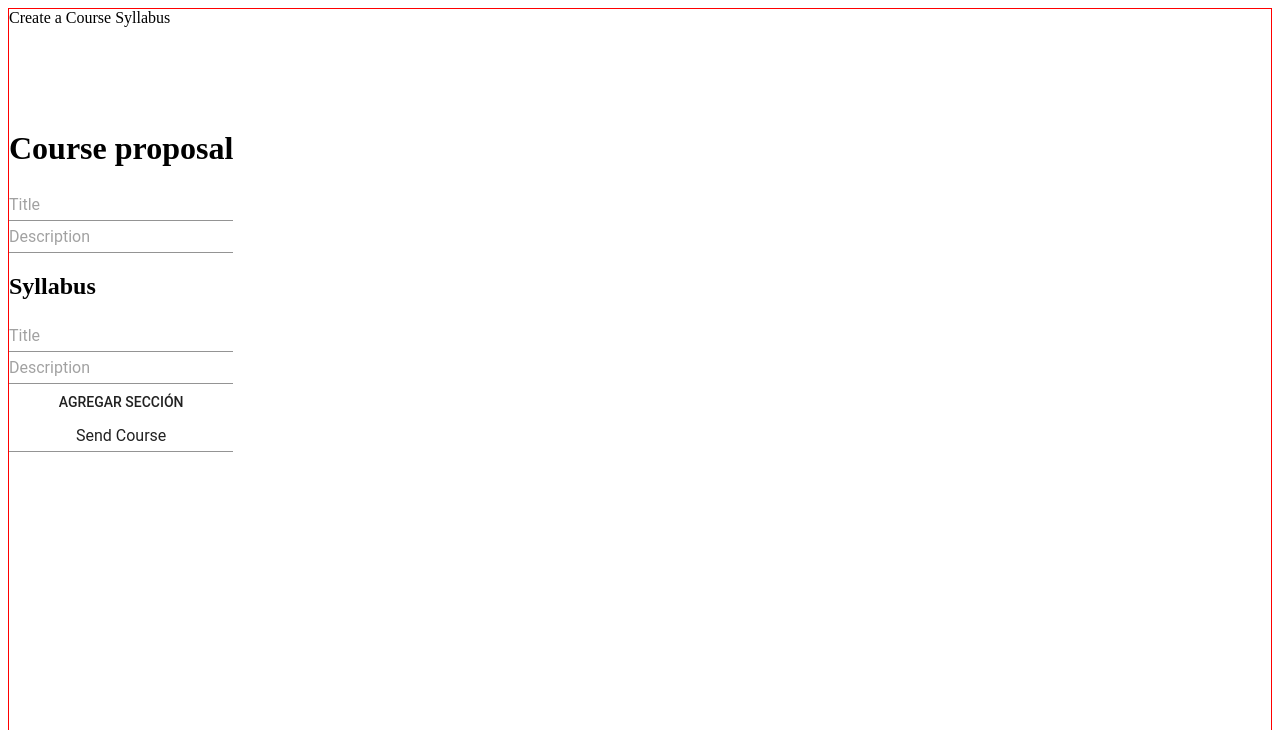
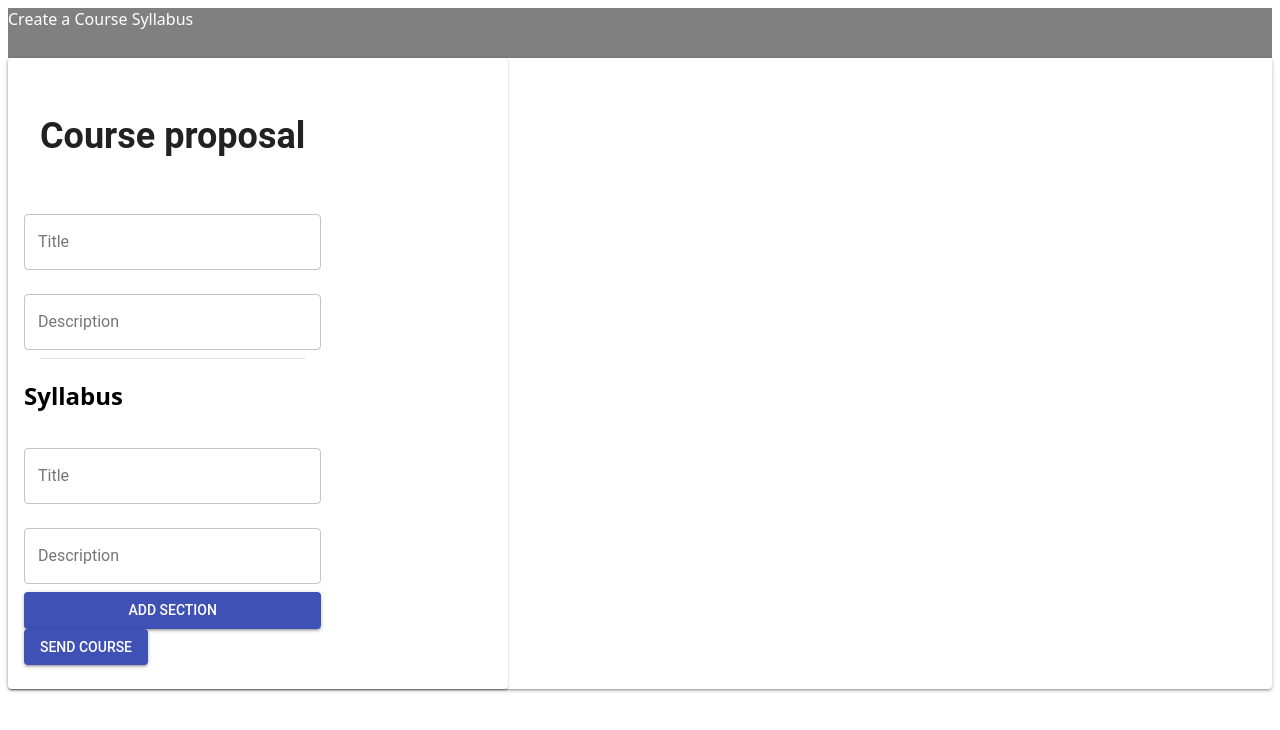
Before and after one commit to LeonidasEsteban/course-polling, a Next.js app: page / in a window 1280 px wide. Shown: the top 730 px of the page. Built offline with nearby package versions, Linux system fonts and the light colour scheme.

Commit message:
ui thing

```diff
--- a/components/form.js
+++ b/components/form.js
@@ -3,14 +3,27 @@ import FormControl from '@material-ui/core/FormControl';
 import FormGroup from '@material-ui/core/FormGroup';
 import Input from '@material-ui/core/Input';
 import Button from '@material-ui/core/Button';
+import Card from '@material-ui/core/Card';
+import CardHeader from '@material-ui/core/CardHeader';
+import CardContent from '@material-ui/core/CardContent';
+import { withStyles } from '@material-ui/core/styles';
+import Paper from '@material-ui/core/Paper';
+import Typography from '@material-ui/core/Typography';
+import TextField from '@material-ui/core/TextField';
+import Divider from '@material-ui/core/Divider';
 
+const styles = {
+  card: {
+    maxWidth: 500,
+  }
+}
 
 function Section() {
   return (
     <>
       <FormGroup>
-        <Input name="section-title" placeholder="Title" />
-        <Input name="section-description" placeholder="Description" />
+        <TextField variant="outlined" name="section-title" margin="normal" label="Title" />
+        <TextField variant="outlined" name="section-description" margin="normal" label="Description" />
       </FormGroup>
     </>
   )
@@ -48,31 +61,50 @@ class Form extends Component {
       }
     })
     if(response.status === 200) {
-      const data = await response.json()
-      console.log(data)
+      // const data = await response.json()
+      console.log(await response.text())
     }
   }
   form = createRef()
   render() {
     return (
+      <Paper>
+        <Card className={this.props.classes.card}>
+          <CardContent>
             <form onSubmit={this.handleSubmit} ref={this.form} method="POST">
               <FormControl>
-          <h1>Course proposal</h1>
-          <Input name="title" placeholder="Title" />
-          <Input name="description" placeholder="Description" />
+                <CardHeader title={<h2>Course proposal</h2>} />
+                <TextField
+                  name="title"
+                  variant="outlined"
+                  label="Title"
+                  margin="normal"
+                />
+                <TextField
+                  name="description"
+                  label="Description"
+                  variant="outlined"
+                  margin="normal"
+                />
+                <Divider variant="middle" />
                 <div>
                   <h2>Syllabus</h2>
                 </div>
                 {
                   this.state.sectionList.map(() => <Section/>)
                 }
-          <Button onClick={this.onClickAdd}>Agregar Sección</Button>
-          <Input type="submit" value="Send Course"/>
+                <Button variant="contained" color="primary" onClick={this.onClickAdd}>Add section</Button>
+                <div>
+                  <Button type="submit" variant="contained" color="primary">Send Course</Button>
+                </div>
               </FormControl>
             </form>
+          </CardContent>
+        </Card>
+      </Paper>
     )
   }
 }
 
 
-export default Form
+export default withStyles(styles)(Form)
--- a/pages/index.js
+++ b/pages/index.js
@@ -6,18 +6,20 @@ import Form from '../components/form'
 import Sidebar from '../components/sidebar'
 const Layout = styled.div`
   display: grid;
-  border: 1px solid red;
   grid-template-areas: 'header header'
   'map map';
   grid-template-columns: 200px 1fr;
-  grid-template-rows: 100px 1fr;
+  grid-template-rows: 50px 1fr;
   height: 100vh;
+  font-family: system-ui;
   .map-container {
     position: relative;
     grid-area: map;
   }
   .header-container {
     grid-area: header;
+    background: gray;
+    color: white;
   }
 `
 
```
Lines whose indentation alone changed are shown as unchanged.
